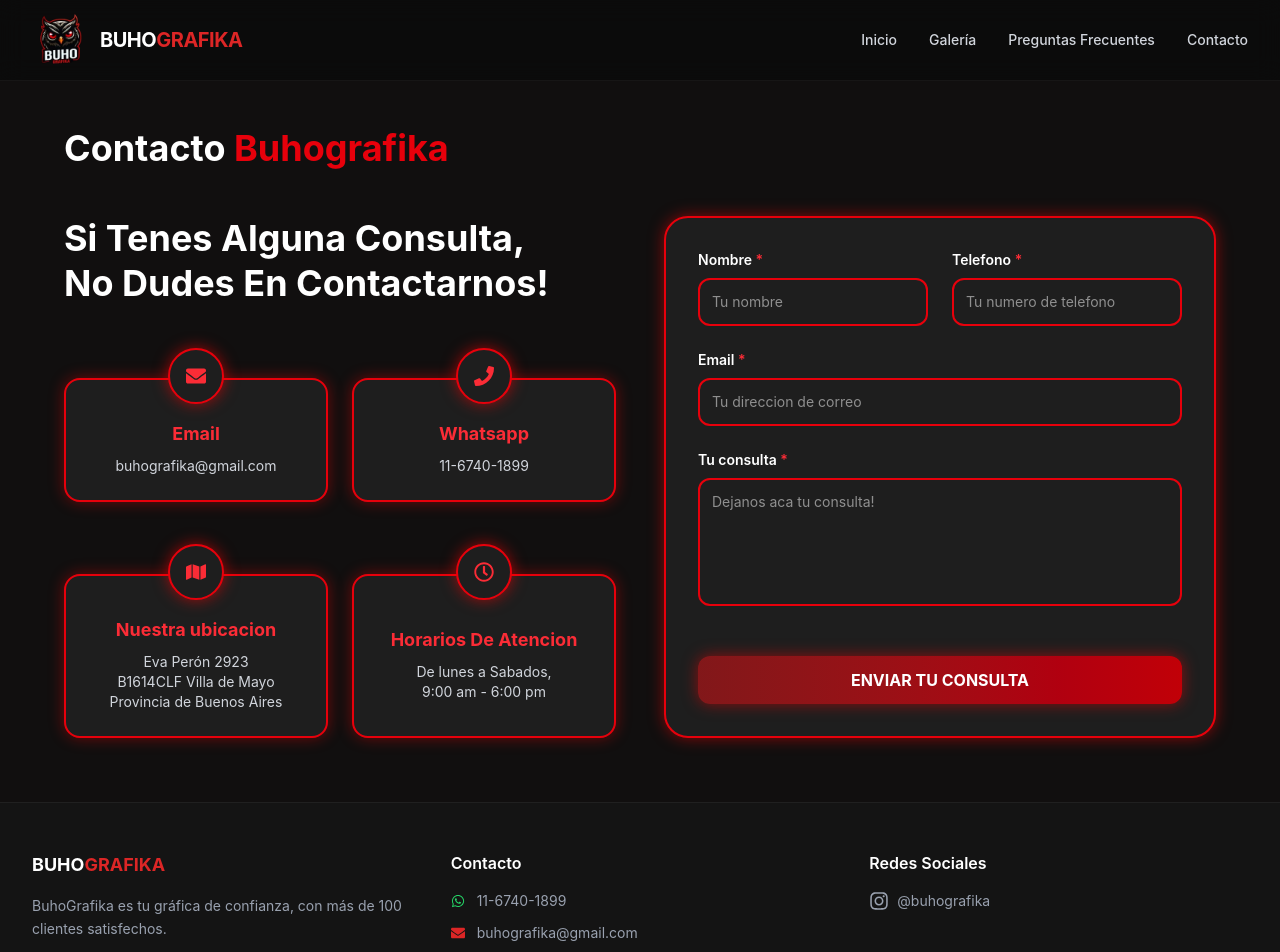
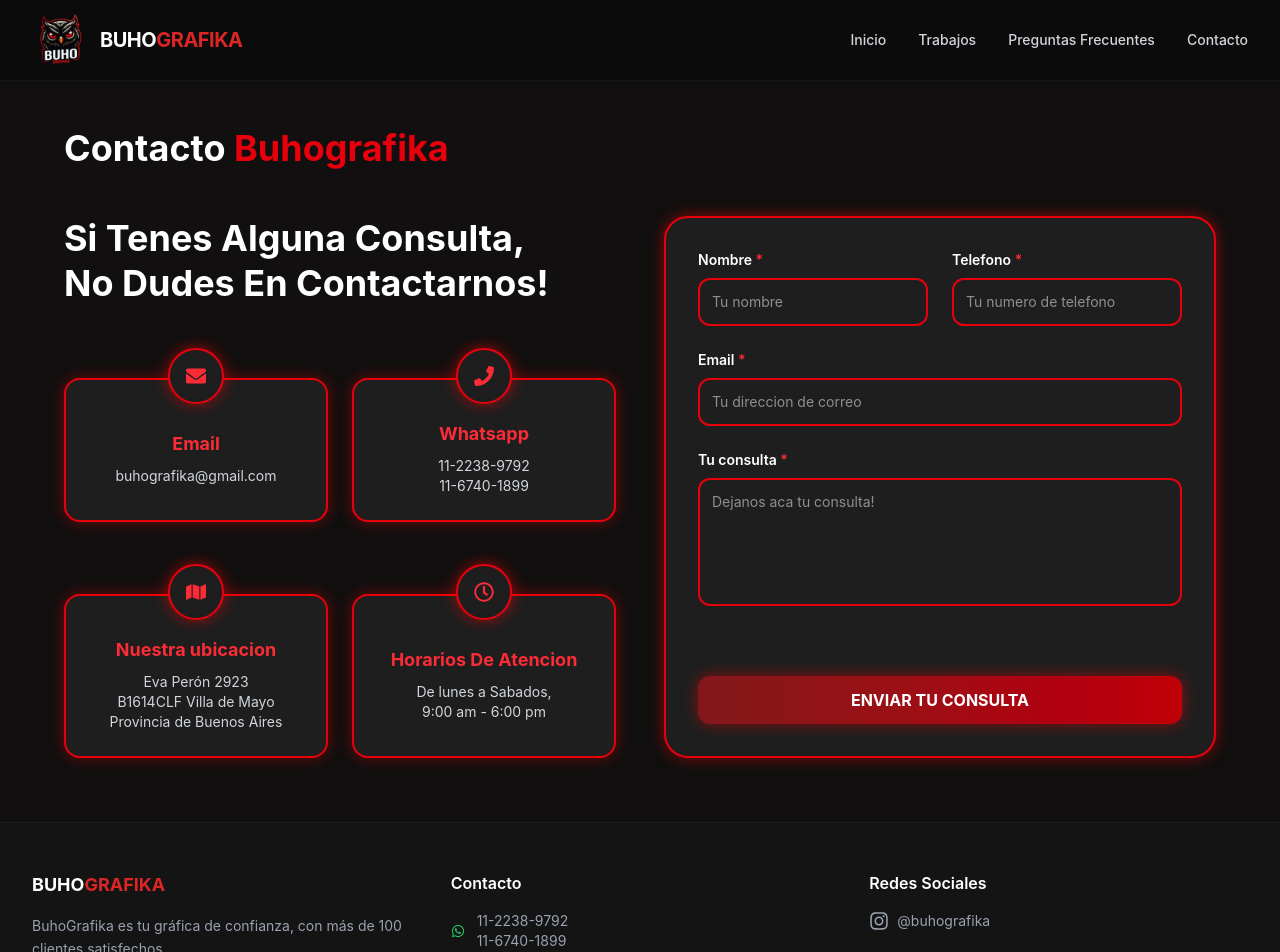
Before and after one commit to GonzaBertolucci/landing-grafika, a React (Vite) app in the folder buhografika/: page /contacto in a window 1280 px wide. Shown: the top 952 px of the page. Built offline with nearby package versions, Linux system fonts and the light colour scheme.

Commit message:
Actualizacion del numero de los CTA

```diff
--- a/buhografika/src/components/CtaFinal.jsx
+++ b/buhografika/src/components/CtaFinal.jsx
@@ -33,7 +33,7 @@ export default function CtaFinal() {
           </p>
 
           <a
-            href={`https://wa.me/+541167401899?text=${encodeURIComponent('¡Hola! Vi tu pagina y me gustaría pedir más información.')}`}
+            href={`https://wa.me/5491122389792?text=${encodeURIComponent('¡Hola! Vi tu pagina y me gustaría pedir más información.')}`}
             target="_blank"
             rel="noopener noreferrer"
             className="group relative inline-flex items-center gap-3 bg-[#25D366] hover:bg-[#20BA5C] text-white font-semibold px-8 py-4 rounded-xl transition-all duration-300"
--- a/buhografika/src/components/Footer.jsx
+++ b/buhografika/src/components/Footer.jsx
@@ -21,7 +21,7 @@ export default function Footer() {
             <ul className="space-y-3">
               <li className="flex items-center gap-3 text-gray-400 text-sm">
                 <FaWhatsapp className="text-[#25D366]" />
-                <span>11-6740-1899</span>
+                <span>11-2238-9792<br />11-6740-1899</span>
               </li>
               <li className="flex items-center gap-3 text-gray-400 text-sm">
                 <FaEnvelope className="text-primary" />
--- a/buhografika/src/components/Hero.jsx
+++ b/buhografika/src/components/Hero.jsx
@@ -4,7 +4,7 @@ import { FaWhatsapp } from 'react-icons/fa';
 import logo from '../assets/buhosinfondo.png';
 
 export default function Hero() {
-  const numeroWhatsApp = "541167401899";
+  const numeroWhatsApp = "541122389792";
   const mensajePredeterminado = "¡Hola Buhografika! Me gustaría pedir un presupuesto.";
 
   return (
--- a/buhografika/src/components/Navbar.jsx
+++ b/buhografika/src/components/Navbar.jsx
@@ -6,7 +6,7 @@ import logo from '../assets/buhosinfondo.png';
 
 const navLinks = [
   { name: 'Inicio', href: '/' },
-  { name: 'Galería', href: '/galeria' },
+  { name: 'Trabajos', href: '/galeria' },
   { name: 'Preguntas Frecuentes', href: '#faq' },
   { name: 'Contacto', href: '/contacto' },
 ];
@@ -64,9 +64,7 @@ export default function Navbar() {
       }
     } else if (href === '/') {
       if (location.pathname === '/') {
-        // 1. Limpiamos el #faq de la URL sin recargar la página
         window.history.replaceState(null, '', '/');
-        // 2. Usamos TU función para subir suavemente
         smoothScrollTo(0);
       } else {
         navigate('/');
--- a/buhografika/src/components/VideoSection.jsx
+++ b/buhografika/src/components/VideoSection.jsx
@@ -161,7 +161,7 @@ export default function VideoSection() {
               className="mt-10"
             >
               <a
-                href={`https://wa.me/+541167401899?text=${encodeURIComponent('¡Hola! Vi tu pagina y me gustaría pedir más información.')}`}
+                href={`https://wa.me/5491122389792?text=${encodeURIComponent('¡Hola! Vi tu pagina y me gustaría pedir más información.')}`}
                 target="_blank"
                 rel="noopener noreferrer"
                 className="group relative inline-flex items-center gap-3 bg-[#25D366] hover:bg-[#20BA5C] text-white font-semibold px-8 py-4 rounded-xl transition-all duration-300"
--- a/buhografika/src/components/WhatsAppButton.jsx
+++ b/buhografika/src/components/WhatsAppButton.jsx
@@ -3,7 +3,7 @@ import { FaWhatsapp } from 'react-icons/fa';
 
 export default function WhatsAppButton() {
 
-  const phoneNumber = "541167401899";
+  const phoneNumber = "5491122389792";
   const message = "¡Hola! Vi tu pagina y me gustaría pedir más información."
 
   const whatsappUrl= `https://wa.me/${phoneNumber}?text=${encodeURIComponent(message)}`;
--- a/buhografika/src/pages/Contact.jsx
+++ b/buhografika/src/pages/Contact.jsx
@@ -27,7 +27,7 @@ export default function Contact() {
 
             <div className="grid grid-cols-1 sm:grid-cols-2 gap-x-6 gap-y-12 mt-8">
               <ContactCard icon={<FaEnvelope />} title="Email" text="buhografika@gmail.com" />
-              <ContactCard icon={<FaPhone />} title="Whatsapp" text="11-6740-1899" />
+              <ContactCard icon={<FaPhone />} title="Whatsapp" text={<span>11-2238-9792<br />11-6740-1899</span>} />
               <ContactCard icon={<FaMap />} title="Nuestra ubicacion" text={<span>Eva Perón 2923<br />B1614CLF Villa de Mayo<br />Provincia de Buenos Aires</span>} />
               <ContactCard icon={<FaRegClock />} title="Horarios De Atencion" text={<span>De lunes a Sabados,<br />9:00 am - 6:00 pm</span>} />
             </div>
--- a/buhografika/src/pages/Home.jsx
+++ b/buhografika/src/pages/Home.jsx
@@ -15,9 +15,9 @@ export default function Home() {
       <Navbar />
       <main>
         <Hero />
+        <Gallery />
         <Services />
         <VideoSection />
-        <Gallery />
         <Testimonials />
         <FAQ />
         <CtaFinal />
```
